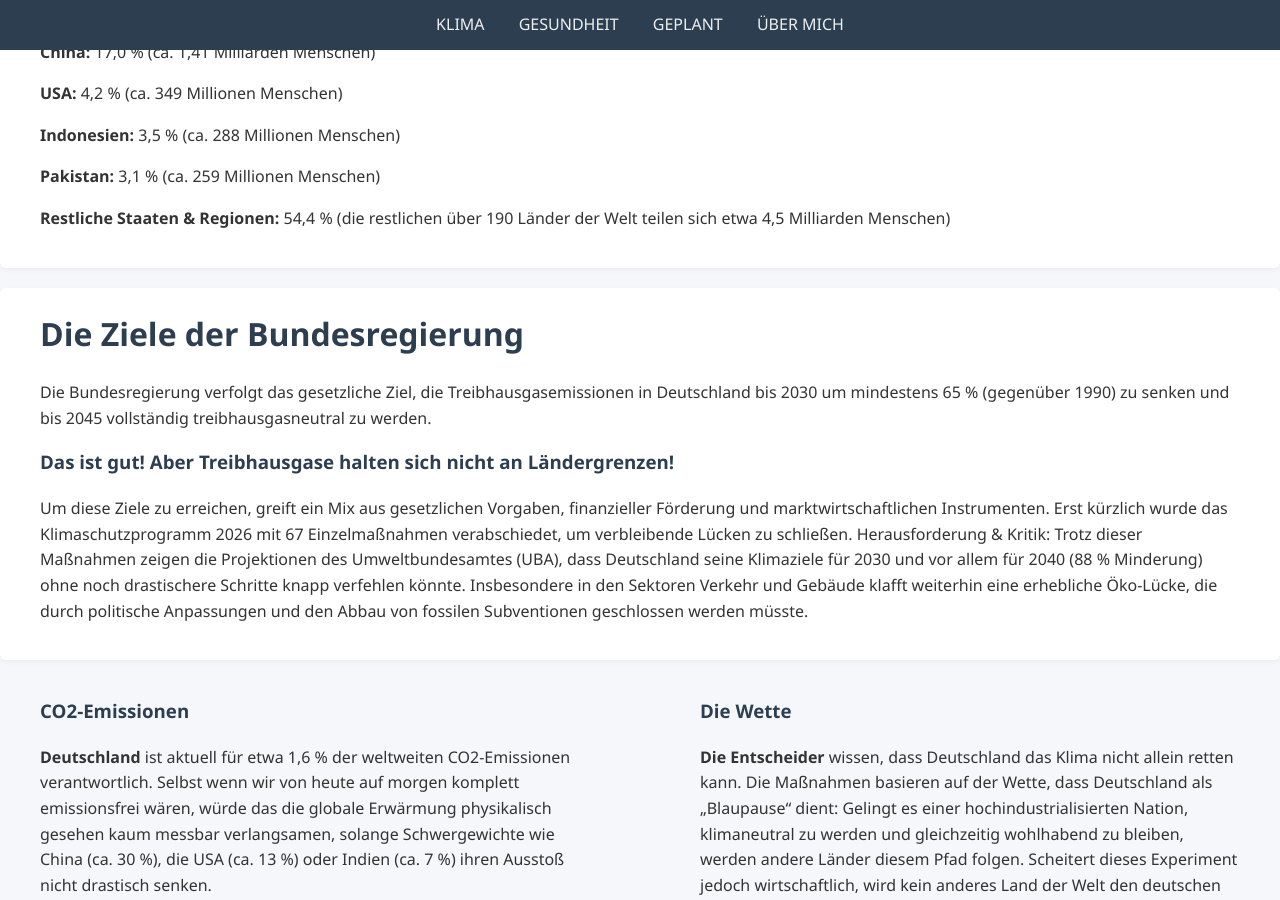
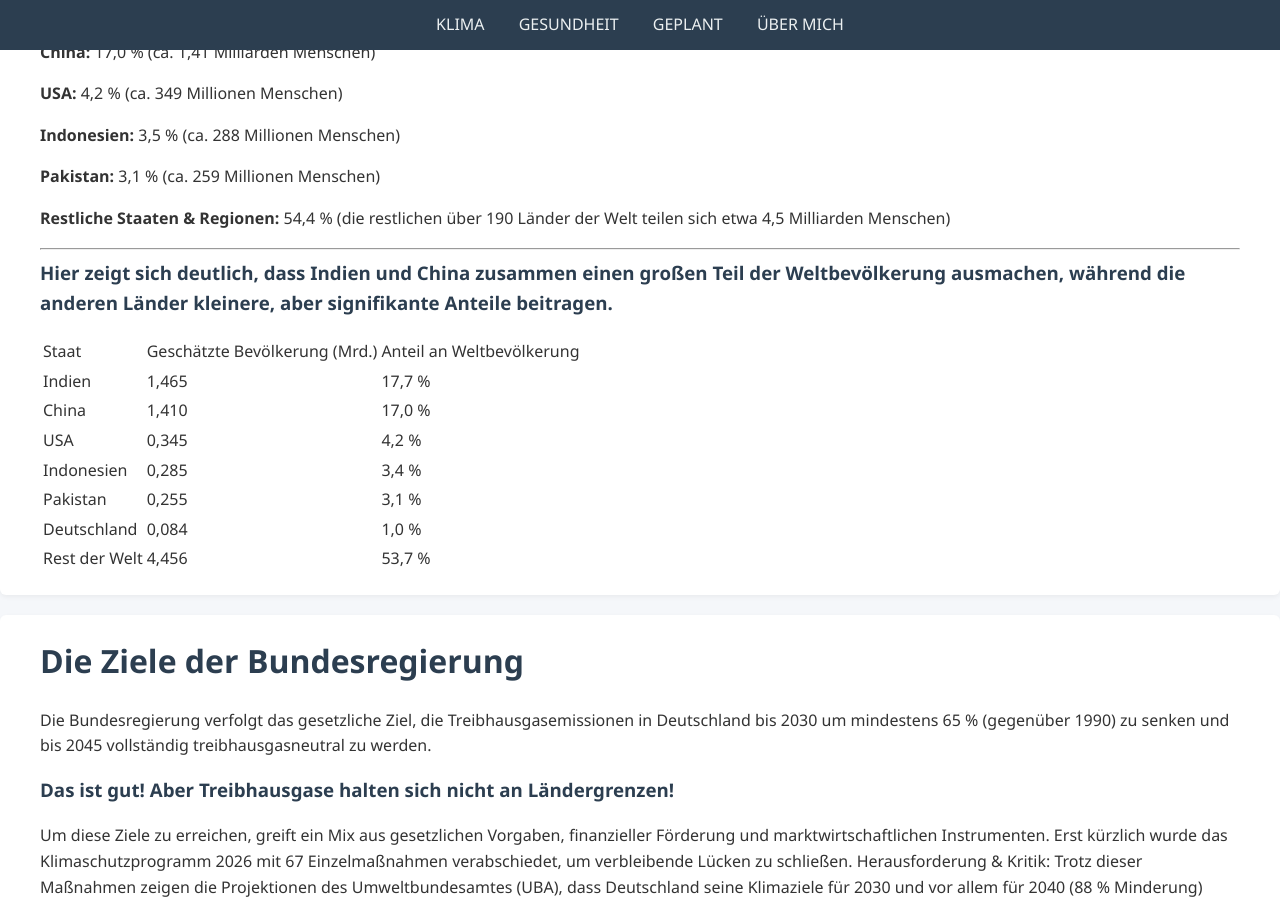
Before and after one commit to TheGermanTruth/TheGermanTruth, a Jekyll site: the page built from index.md, in a window 1280 px wide and 900 px high, scrolled down 1491 px. Built offline with Jekyll 4.4.1, drawn with Linux system fonts in a browser that asks for light colours.

Commit message:
Update index.md

```diff
--- a/index.md
+++ b/index.md
@@ -38,6 +38,20 @@ Etwa 30 Prozent der Einwohner sind mindestens 60 Jahre alt.
 **Pakistan:** 3,1 % (ca. 259 Millionen Menschen)
 
 **Restliche Staaten & Regionen:** 54,4 % (die restlichen über 190 Länder der Welt teilen sich etwa 4,5 Milliarden Menschen)
+
+---
+
+### Hier zeigt sich deutlich, dass Indien und China zusammen einen großen Teil der Weltbevölkerung ausmachen, während die anderen Länder kleinere, aber signifikante Anteile beitragen.
+
+Staat |	Geschätzte Bevölkerung (Mrd.) |	Anteil an Weltbevölkerung
+Indien |	1,465 |	17,7 %
+China |	1,410 |	17,0 %
+USA |	0,345 |	4,2 %
+Indonesien |	0,285 |	3,4 %
+Pakistan |	0,255 |	3,1 %
+Deutschland |	0,084 |	1,0 %
+Rest der Welt |	4,456 |	53,7 %
+
 
 </div>
 
```
